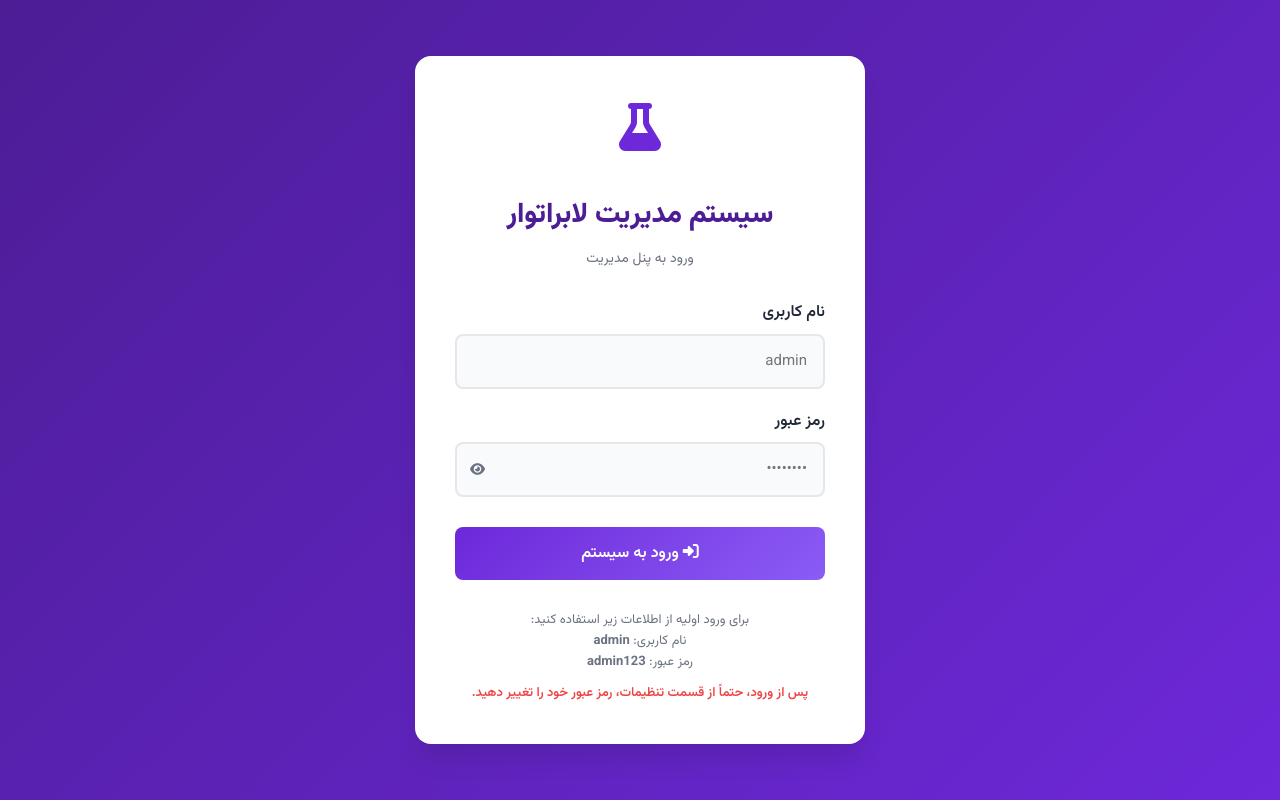
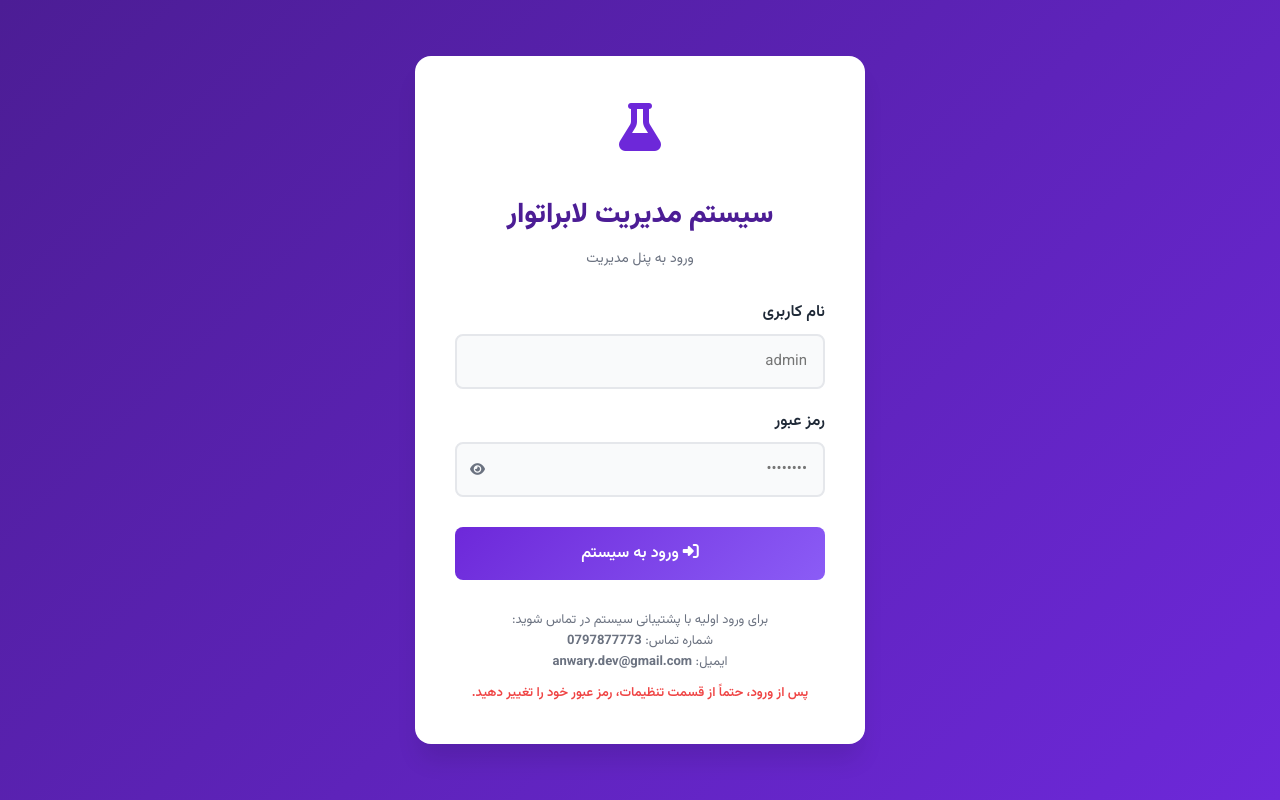
Before and after one commit to shafghatanwary-tech/lab-system, a plain HTML site: page index.html in a window 1280 px wide. Drawn offline with nearby package versions, Linux system fonts and the light colour scheme; some packages are replaced by stand-ins of ours; a script that the page names is missing.

Commit message:
Update index.html

```diff
--- a/index.html
+++ b/index.html
@@ -863,9 +863,9 @@
             </form>
 
             <div style="margin-top: 30px; color: var(--text-secondary); font-size: 13px;">
-                <p>برای ورود اولیه از اطلاعات زیر استفاده کنید:</p>
-                <p>نام کاربری: <strong>admin</strong></p>
-                <p>رمز عبور: <strong>admin123</strong></p>
+                <p>برای ورود اولیه با پشتیبانی سیستم در تماس شوید:</p>
+                <p>شماره تماس: <strong>0797877773</strong></p>
+                <p>ایمیل: <strong>anwary.dev@gmail.com</strong></p>
                 <p style="margin-top: 10px; color: var(--danger-color); font-weight: 600;">
                     پس از ورود، حتماً از قسمت تنظیمات، رمز عبور خود را تغییر دهید.
                 </p>
```
